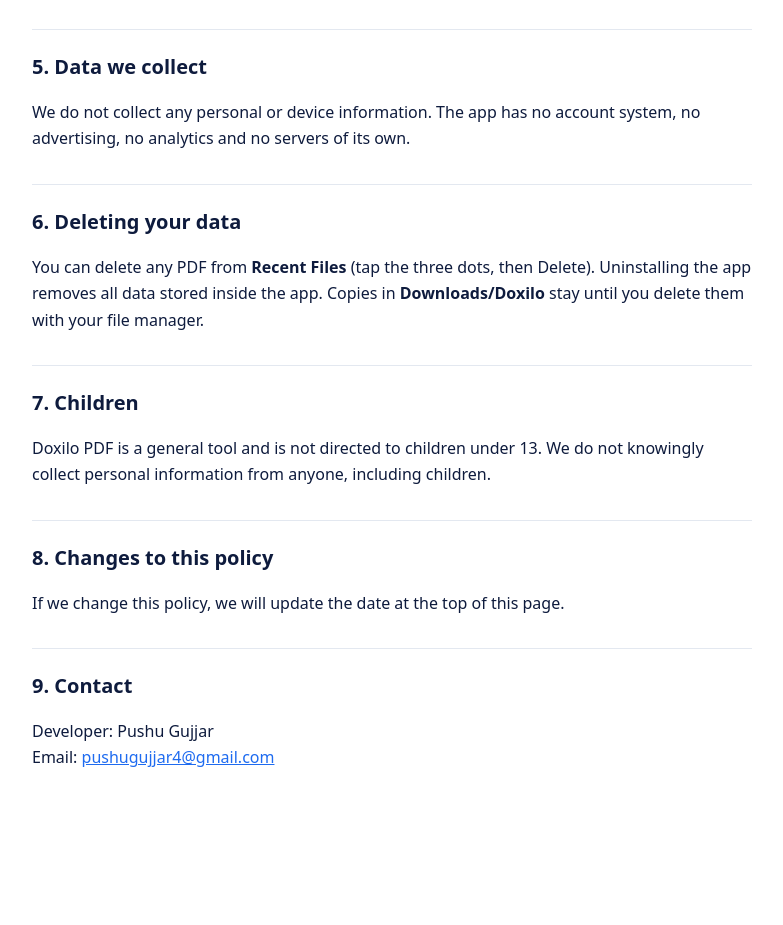
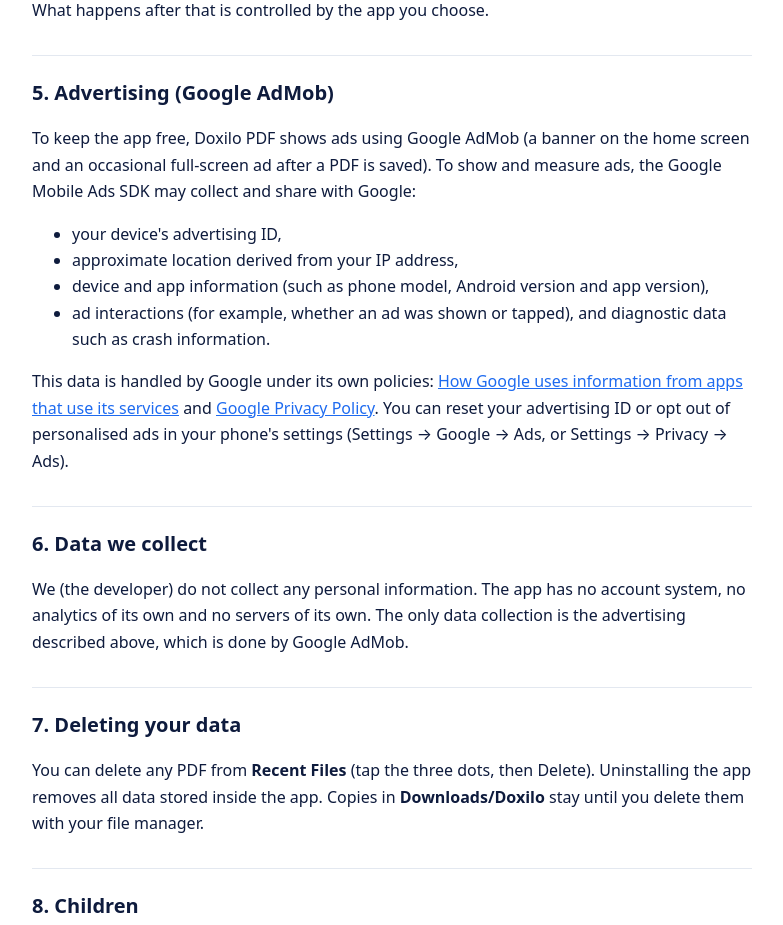
Before and after one commit to puspendergmail-hub/novaprompt-privacy, a plain HTML site: page doxilo/index.html in a window 1280 px wide. Shown: the part 1196-2121 px from the top of the page, without its empty margins (248-1031 px from the left). Before the commit the page ends 2039 px from the top, so only its background shows below. Drawn offline with Linux system fonts and the light colour scheme.

Commit message:
Doxilo PDF privacy policy: add AdMob advertising section
Co-Authored-By: Claude Opus 5.5 <noreply@anthropic.com>
Claude-Session: https://claude.ai/code/session_01NGnU6wD2RzAJdLKxHzYsCH

```diff
--- a/doxilo/index.html
+++ b/doxilo/index.html
@@ -26,9 +26,9 @@
 <h2>1. Summary</h2>
 <ul>
   <li>No sign-up or account.</li>
-  <li>No ads and no analytics.</li>
-  <li>We do not collect, upload or sell your personal information.</li>
-  <li>Your photos and PDFs are processed on your phone and stay on your phone.</li>
+  <li>The app is free and shows ads from Google AdMob.</li>
+  <li>We do not collect, upload or sell your personal information ourselves.</li>
+  <li>Your photos and PDFs are processed on your phone and stay on your phone. They are never sent to the ad network.</li>
 </ul>
 
 <h2>2. Photos and files you choose</h2>
@@ -43,19 +43,29 @@
 <h2>4. Sharing</h2>
 <p>A PDF is shared only when you tap <strong>Share</strong> and choose an app (for example WhatsApp or Gmail). What happens after that is controlled by the app you choose.</p>
 
-<h2>5. Data we collect</h2>
-<p>We do not collect any personal or device information. The app has no account system, no advertising, no analytics and no servers of its own.</p>
+<h2>5. Advertising (Google AdMob)</h2>
+<p>To keep the app free, Doxilo PDF shows ads using Google AdMob (a banner on the home screen and an occasional full-screen ad after a PDF is saved). To show and measure ads, the Google Mobile Ads SDK may collect and share with Google:</p>
+<ul>
+  <li>your device's advertising ID,</li>
+  <li>approximate location derived from your IP address,</li>
+  <li>device and app information (such as phone model, Android version and app version),</li>
+  <li>ad interactions (for example, whether an ad was shown or tapped), and diagnostic data such as crash information.</li>
+</ul>
+<p>This data is handled by Google under its own policies: <a href="https://policies.google.com/technologies/partner-sites">How Google uses information from apps that use its services</a> and <a href="https://policies.google.com/privacy">Google Privacy Policy</a>. You can reset your advertising ID or opt out of personalised ads in your phone's settings (Settings &rarr; Google &rarr; Ads, or Settings &rarr; Privacy &rarr; Ads).</p>
 
-<h2>6. Deleting your data</h2>
+<h2>6. Data we collect</h2>
+<p>We (the developer) do not collect any personal information. The app has no account system, no analytics of its own and no servers of its own. The only data collection is the advertising described above, which is done by Google AdMob.</p>
+
+<h2>7. Deleting your data</h2>
 <p>You can delete any PDF from <strong>Recent Files</strong> (tap the three dots, then Delete). Uninstalling the app removes all data stored inside the app. Copies in <strong>Downloads/Doxilo</strong> stay until you delete them with your file manager.</p>
 
-<h2>7. Children</h2>
+<h2>8. Children</h2>
 <p>Doxilo PDF is a general tool and is not directed to children under 13. We do not knowingly collect personal information from anyone, including children.</p>
 
-<h2>8. Changes to this policy</h2>
+<h2>9. Changes to this policy</h2>
 <p>If we change this policy, we will update the date at the top of this page.</p>
 
-<h2>9. Contact</h2>
+<h2>10. Contact</h2>
 <p>Developer: Pushu Gujjar<br>Email: <a href="mailto:pushugujjar4@gmail.com">pushugujjar4@gmail.com</a></p>
 </main>
 </body>
```
